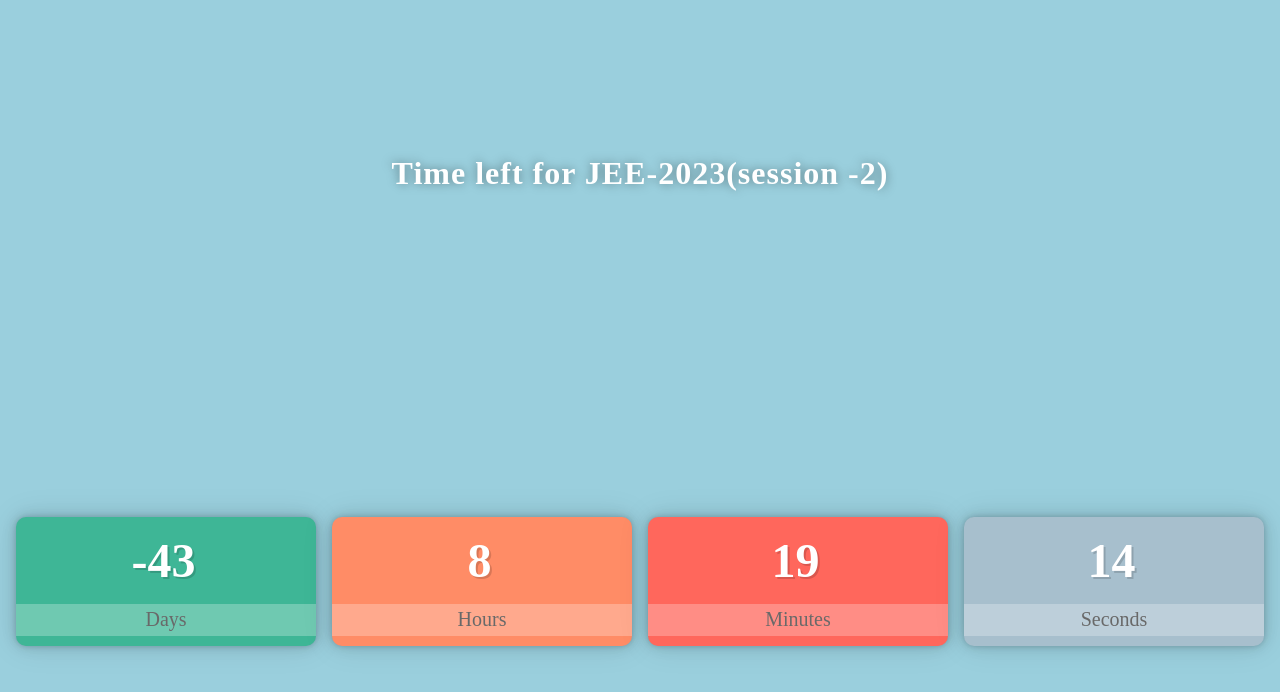
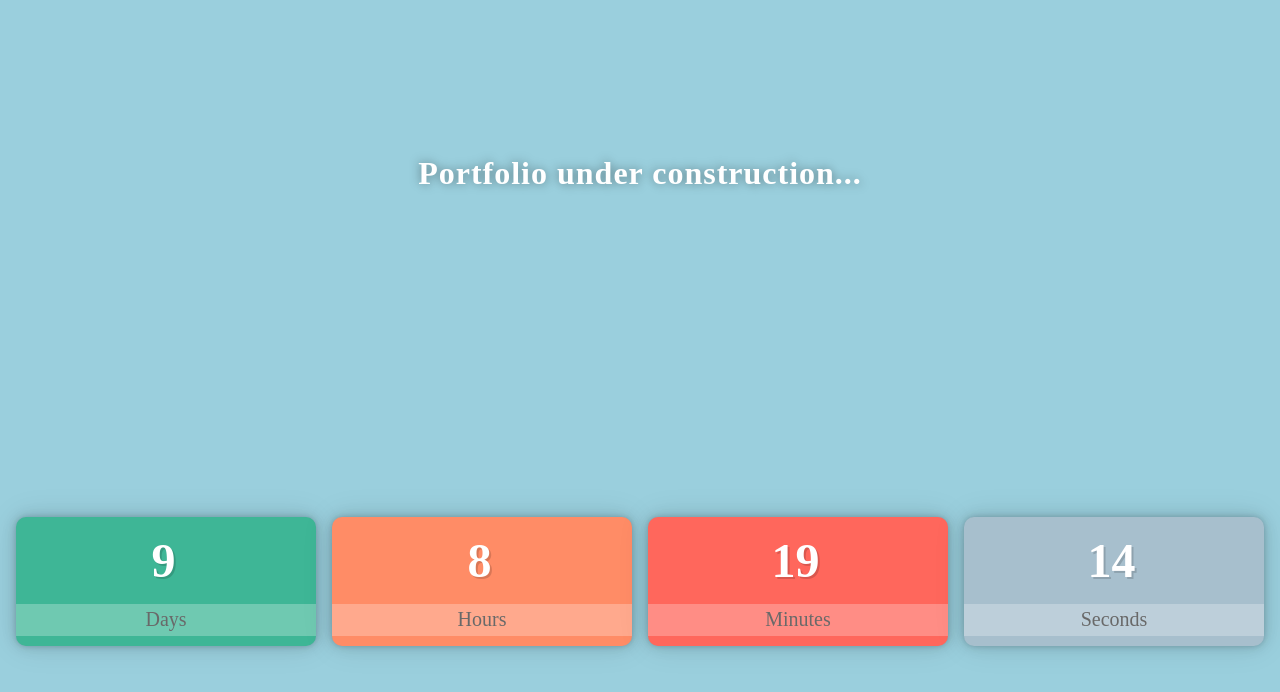
Before and after one commit to RoyGalaxy/fff, a plain HTML site: page index.html in a window 1280 px wide. Drawn offline with Linux system fonts and the light colour scheme.

Commit message:
Switched to Portfolio timer

```diff
--- a/index.html
+++ b/index.html
@@ -10,7 +10,7 @@
 <body>
     <div class="container">
         <div class="counter">
-            <h1 class="heading">Time left for JEE-2023(session -2)</h1>
+            <h1 class="heading">Portfolio under construction...</h1>
 
             <div class="days">
                 <h1 class="d">0</h1>
@@ -37,7 +37,7 @@
         let m = document.querySelector(".m");
         let s = document.querySelector(".s");
 
-        let goal = new Date("2023-04-05 00:00:00")
+        let goal = new Date("2023-05-27 00:00:00")
 
         const countDown = () => {
             let date = new Date();
```
